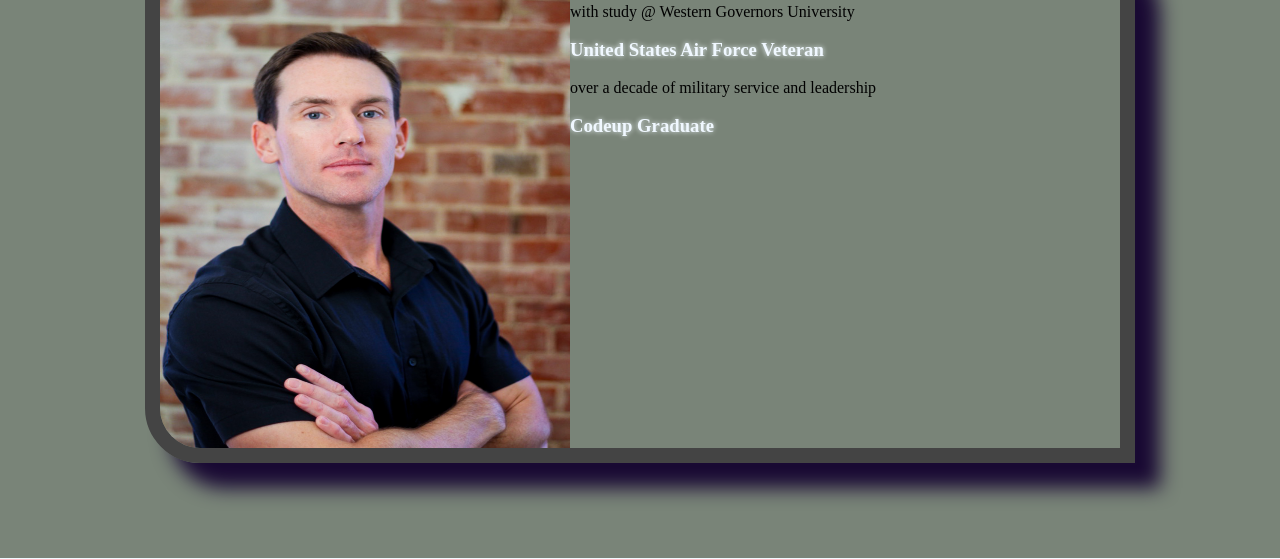
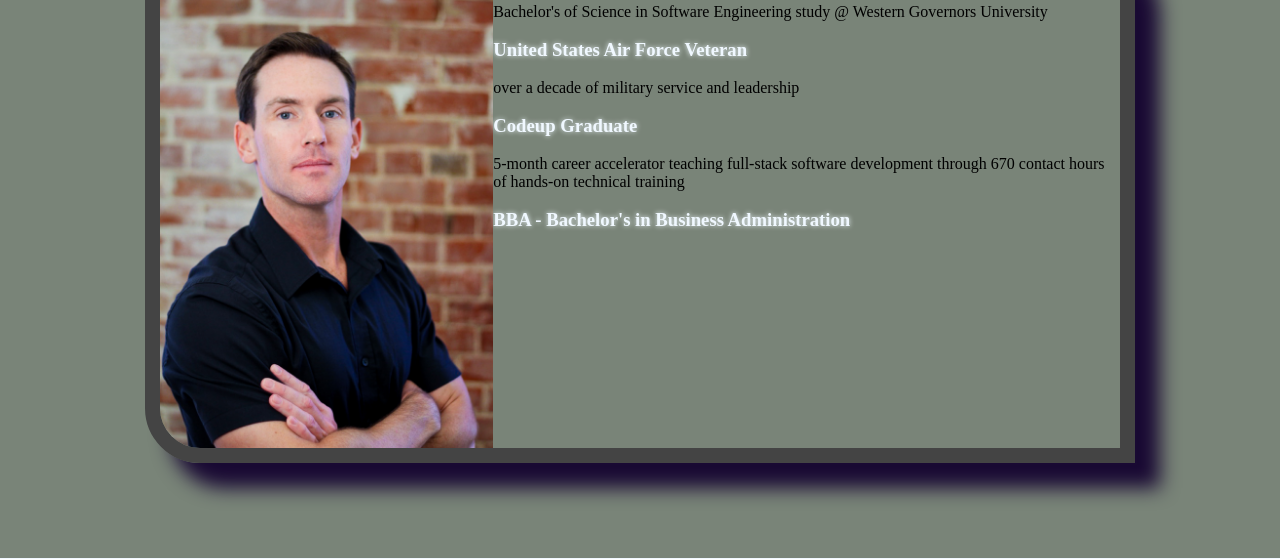
Before and after one commit to KyleSowers/Personal-Profile, a plain HTML site: page index.html in a window 1280 px wide. Shown: the part 247-806 px from the top of the page. Drawn offline with Linux system fonts and the light colour scheme.

Commit message:
Additional text information added to the containerHero1 div.

```diff
--- a/index.html
+++ b/index.html
@@ -18,7 +18,7 @@
                 <div class="heroText">
                     <h1 class="heroTitle">Software Engineer</h1>
                         <br>
-                    <p>with study @ Western Governors University</p>
+                    <p>Bachelor's of Science in Software Engineering study @ Western Governors University</p>
                         <br>
                     <h3 class="heroTitle">United States Air Force Veteran</h3>
                         <br>
@@ -26,7 +26,9 @@
                         <br>
                     <h3 class="heroTitle">Codeup Graduate</h3>
                         <br>
-                    <p></p>
+                    <p>5-month career accelerator teaching full-stack software development through 670 contact hours of hands-on technical training</p>
+                        <br>
+                    <h3 class="heroTitle">BBA - Bachelor's in Business Administration</h3>
                 </div>
             </div>
 
```
